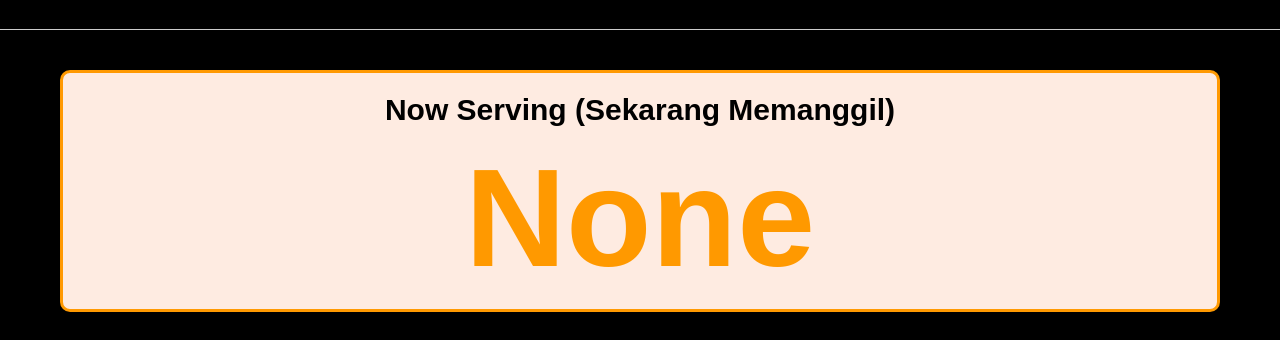
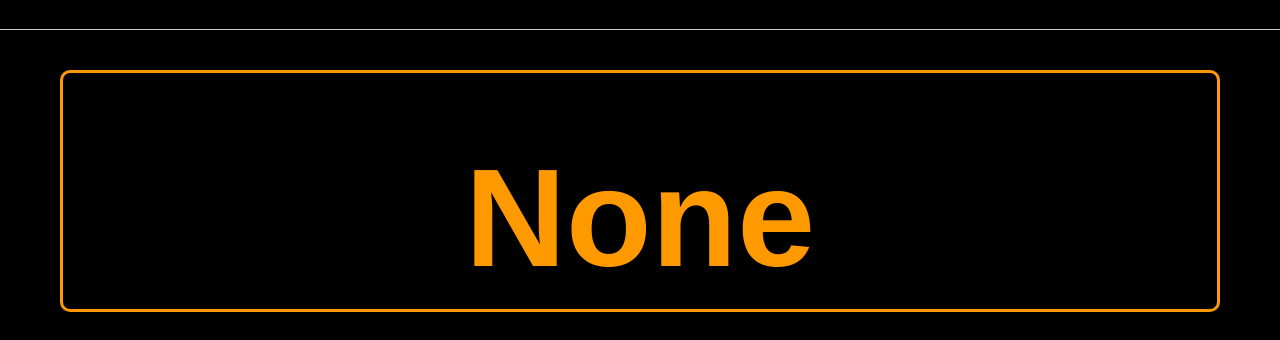
Before and after one commit to KylaYoong/skp-clinic-user, a React (Vite) app: page /tv-queue-display in a window 1280 px wide. Shown: the part 120-460 px from the top of the page. Built offline with nearby package versions, Linux system fonts and the light colour scheme; no server answers; the database is empty.

Commit message:
remove orange background

```diff
--- a/src/TVQueueDisplay.css
+++ b/src/TVQueueDisplay.css
@@ -50,7 +50,7 @@
     /* border: 3px solid #f44336; */
     border: 3px solid #ff9901;
     /* background-color: #ffebee; */
-    background-color: #feebe1;
+    /* background-color: #feebe1; */
     border-radius: 10px;
     padding: 10px;
     margin: 0 20px;
@@ -98,7 +98,7 @@
     text-align: center;
     margin-bottom: 10px;
     font-weight: bold;
-    font-size: 38px;
+    font-size: 40px;
     padding: 10px;
     border-radius: 10px;
 }
```
